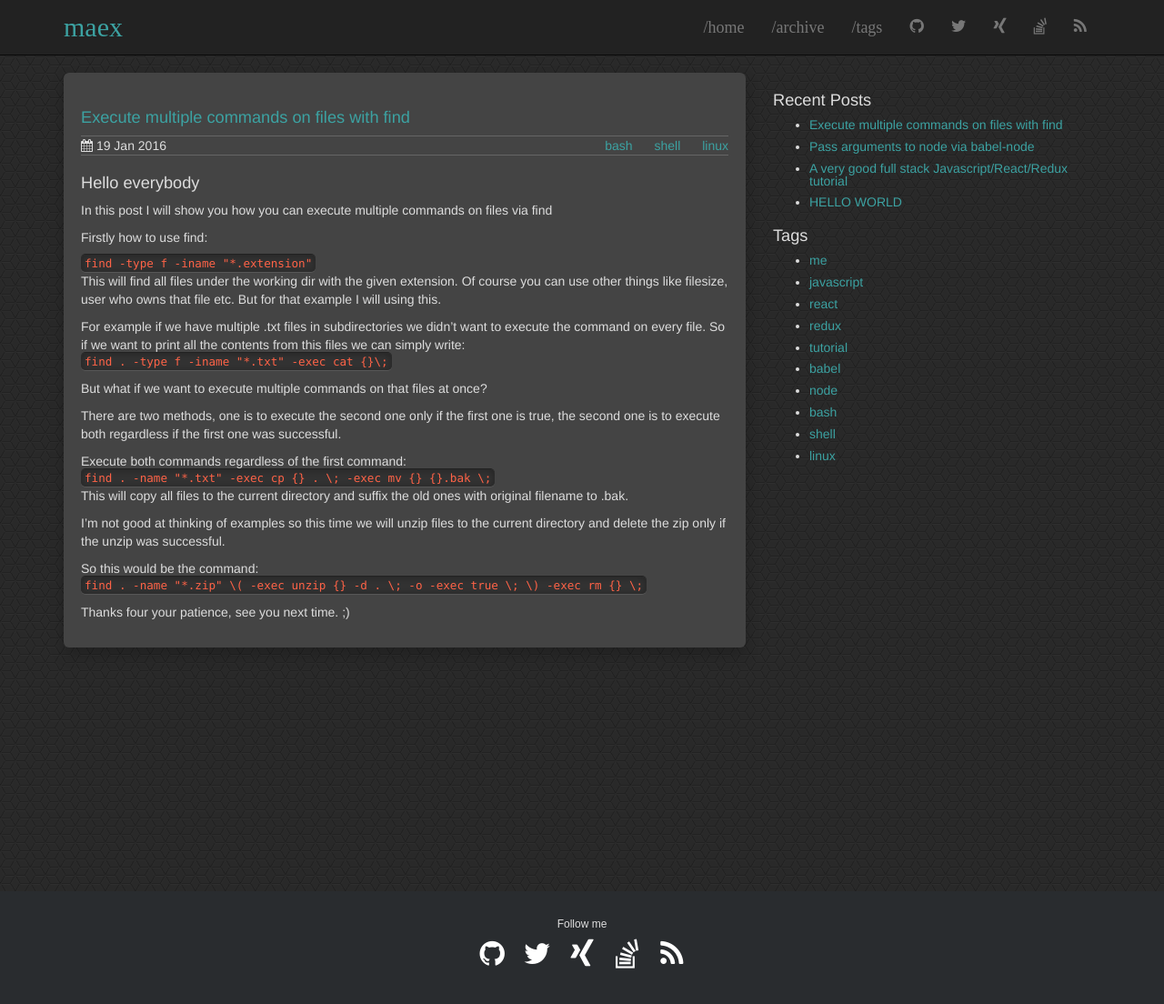
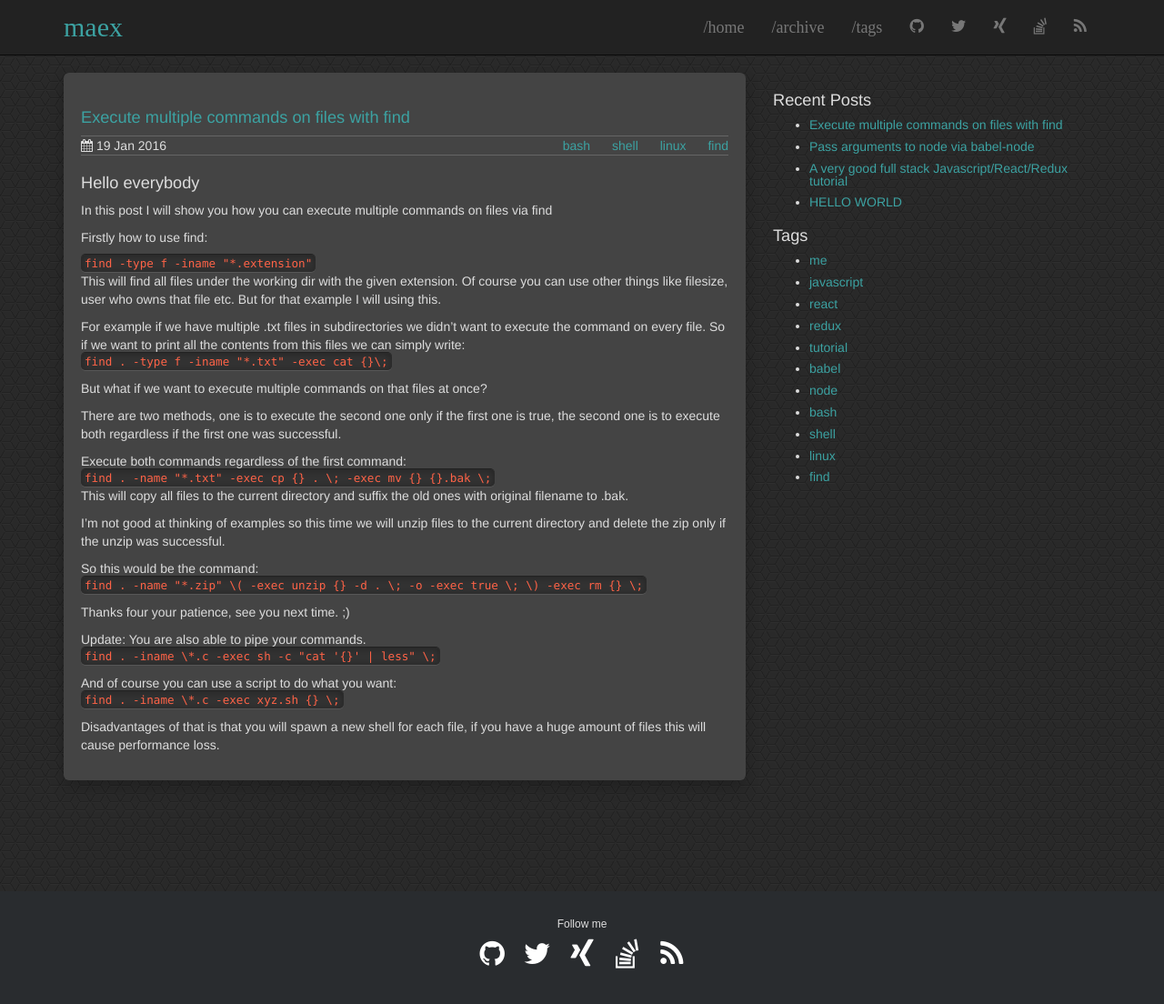
Before and after one commit to mstruebing/myblog, a Jekyll site: the page built from _posts/2016-01-19-execute-multiple-commands-on-files-with-find.md, in a window 1280 px wide and 1128 px high. Shown: the top 1104 px of the window at 91% size. Built offline with Jekyll 4.4.1, drawn with Linux system fonts in a browser that asks for light colours.

Commit message:
[TASK] Add pipe update

```diff
--- a/_posts/2016-01-19-execute-multiple-commands-on-files-with-find.md
+++ b/_posts/2016-01-19-execute-multiple-commands-on-files-with-find.md
@@ -3,7 +3,7 @@ layout: post
 title: "Execute multiple commands on files with find"
 date: 2016-01-19 11:00:00
 description: In this post I will show you how you can execute multiple commands on files via find
-tags: bash shell linux
+tags: bash shell linux find
 ---
 
 # Hello everybody
@@ -33,3 +33,11 @@ So this would be the command:
 `find . -name "*.zip" \( -exec unzip {} -d . \; -o -exec true \; \) -exec rm {} \;`
 
 Thanks four your patience, see you next time. ;)
+
+Update: You are also able to pipe your commands.
+`find . -iname \*.c -exec sh -c "cat '{}' | less" \;`
+
+And of course you can use a script to do what you want:
+`find . -iname \*.c -exec xyz.sh {} \;`
+
+Disadvantages of that is that you will spawn a new shell for each file, if you have a huge amount of files this will cause performance loss.
```
